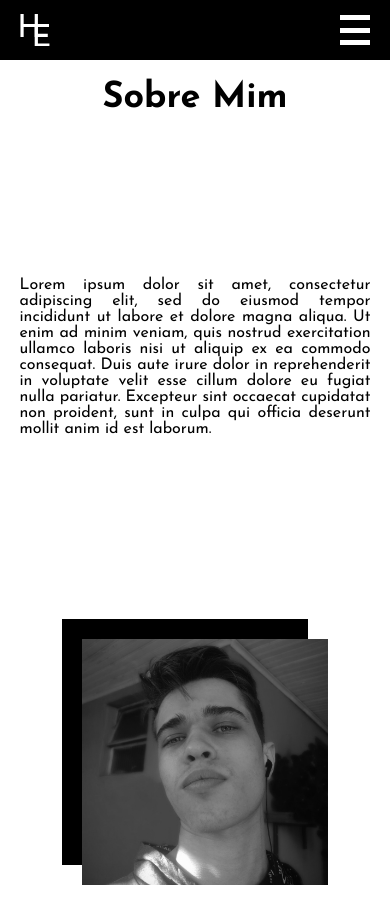
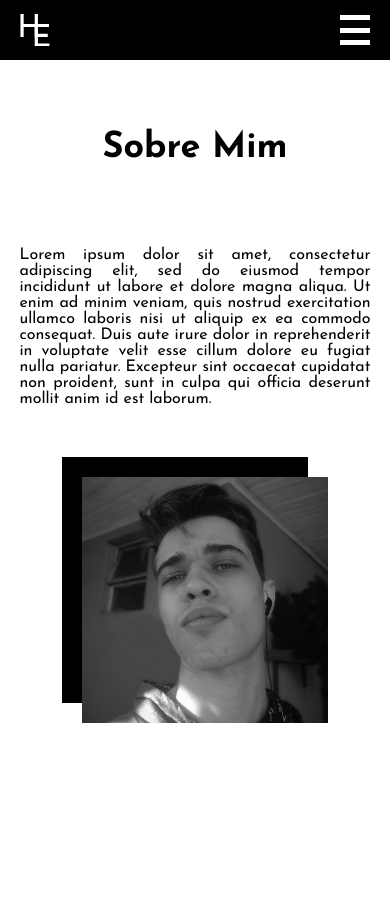
Before and after one commit to hiagoemanuel/portfolio, a React (Create React App) app: page /about-me in a window 390 px wide. After the commit the page ends 844 px from the top, so only its background shows below. Built offline with nearby package versions, Linux system fonts and the light colour scheme.

Commit message:
style: ajuste no responsivo mobile

```diff
--- a/src/components/Header/responsive.js
+++ b/src/components/Header/responsive.js
@@ -19,7 +19,7 @@ export const Responsive = createGlobalStyle`
             &.menu-active {
                 width: 100vw;
                 height: 100vh;
-                padding: 50px 30px 30px 30px;
+                padding: 50px 30px;
 
                 background-color: var(--secondary-color);
                 ul li a, path {
--- a/src/components/Header/style.js
+++ b/src/components/Header/style.js
@@ -8,6 +8,7 @@ export const HeaderStyle = styled.header`
     position: fixed;
     top: 0;
     left: 0;
+    z-index: 1000;
 
     display: flex;
     flex-direction: column;
--- a/src/pages/About-me/responsive.js
+++ b/src/pages/About-me/responsive.js
@@ -6,6 +6,7 @@ export const Responsive = createGlobalStyle`
 
         ${MainContent} {
             flex-direction: column-reverse;
+            justify-content: flex-end;
             align-items: center;
         }
 
--- a/src/pages/Home-page/responsive.js
+++ b/src/pages/Home-page/responsive.js
@@ -21,12 +21,14 @@ export const Responsive = createGlobalStyle`
     }
 
     @media (max-width: 450px) {
-        ${Salutation} { font-size: 3.6rem; }
-        ${Occupation} { font-size: 1.6rem; }
+        ${Content} { justify-content: space-evenly; }
+
+        ${Salutation} { font-size: 4rem; }
+        ${Occupation} { font-size: 2rem; }
 
         ${Illustration} {
-            width: 170px;
-            height: 190px;
+            width: 200px;
+            height: 210px;
         }
     }
 `
--- a/src/pages/router.js
+++ b/src/pages/router.js
@@ -25,7 +25,8 @@ export const AppRoutes = () => (
 )
 
 const MainContainer = styled.main`
-    height: 100%;
+    width: calc(100vw - 150px);
+    height: 100vh;
     padding: 5%;
     margin: 0 0 0 150px;
 
@@ -33,6 +34,15 @@ const MainContainer = styled.main`
     position: relative;
     overflow-x: hidden;
 
-    @media (max-width: 1000px) { margin: 100px 0 0 0; }
-    @media (max-width: 400px) { margin: 60px 0 0 0; }
+    background-color: var(--secondary-color);
+
+    @media (max-width: 1000px) {
+        width: 100vw;
+        height: calc(100vh - 100px);
+        margin: 100px 0 0 0;
+    }
+    @media (max-width: 400px) {
+        height: calc(100vh - 60px);
+        margin: 60px 0 0 0;
+    }
 `
--- a/src/styles/global-components.js
+++ b/src/styles/global-components.js
@@ -5,6 +5,8 @@ export const MainTitle = styled.h1`
 
     font-size: 6rem;
     font-weight: 700;
+
+    align-self: center;
 
     @media (max-width: 1000px) {
         font-size: 7.2rem;
--- a/src/styles/global-style.js
+++ b/src/styles/global-style.js
@@ -8,17 +8,6 @@ export const GlobalStyle = createGlobalStyle`
         font-family: var(--primary-font);
 
         color: var(--primary-color);
-    }
-    body {
-        width: 100vw;
-        height: 100vh;
-    }
-
-    #root {
-        width: 100vw;
-        height: 100vh;
-
-        background-color: var(--secondary-color);
     }
 
     *::-webkit-scrollbar { width: 6px; }
```
Also changed, not shown: src/constants/carousel-illustrations.jsx (+2 -2 lines).
